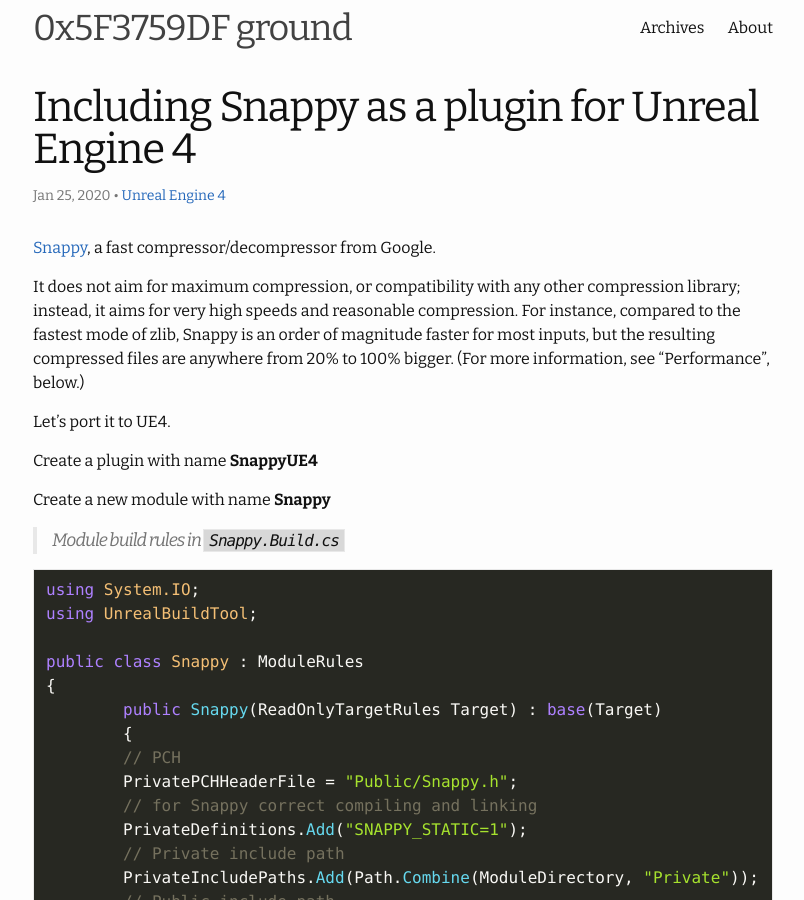
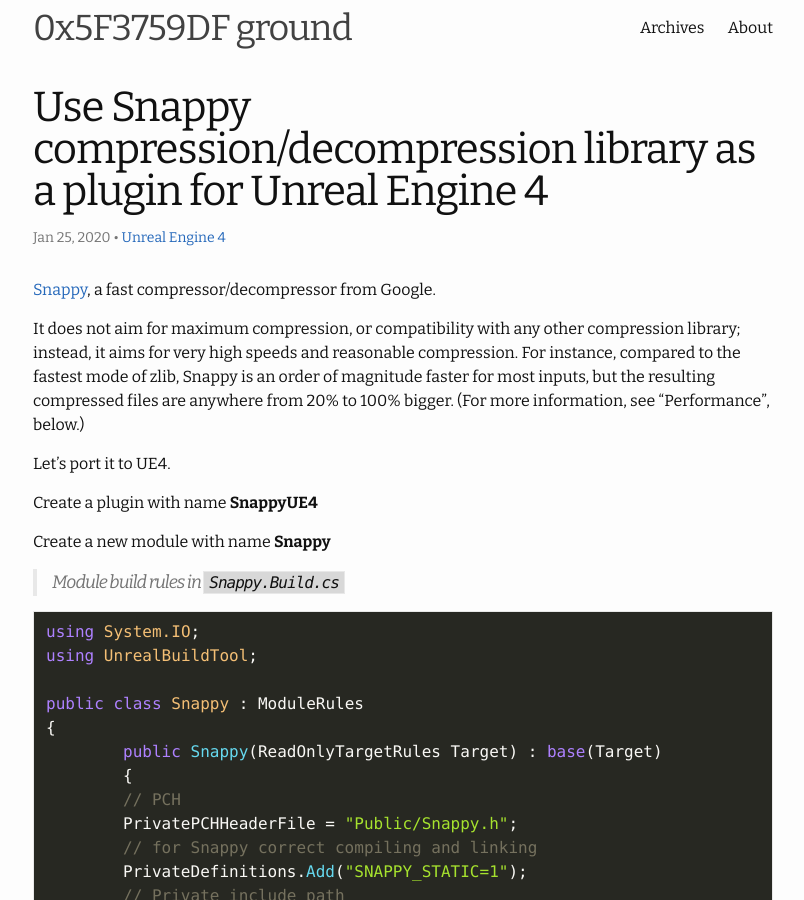
Before and after one commit to alex-vedishchev/blog, a Jekyll site: the page built from _posts/2020-01-25-snappy-to-ue4.md, in a window 1280 px wide and 900 px high. Shown: the whole window, without its empty margins (237-1041 px from the left). Built offline with Jekyll 4.4.1, drawn with Linux system fonts in a browser that asks for light colours.

Commit message:
Minor fix

```diff
--- a/_posts/2020-01-25-snappy-to-ue4.md
+++ b/_posts/2020-01-25-snappy-to-ue4.md
@@ -1,6 +1,6 @@
 ---
 layout    : post
-title     : "Including Snappy as a plugin for Unreal Engine 4"
+title     : "Use Snappy compression/decompression library as a plugin for Unreal Engine 4"
 date      : 2020-01-25 11:15:05 +0200
 categories:
   - Unreal Engine 4
```
